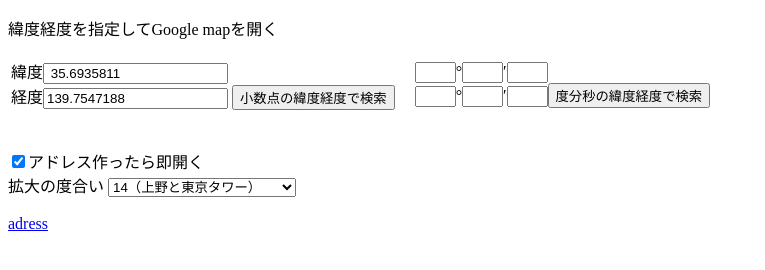
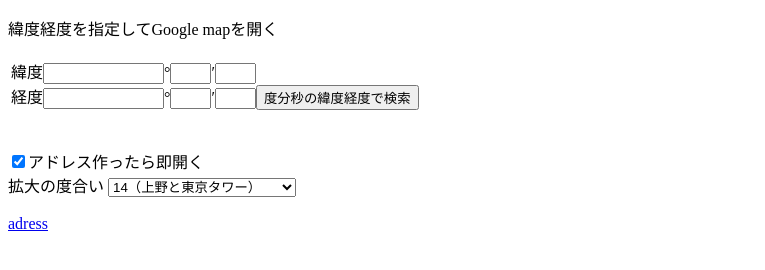
Before and after one commit to SUGAWA-Seimei/Google-lonlat, a plain HTML site: page index.html in a window 1280 px wide. Shown: the whole page, without its empty margins (0-765 px from the left). Drawn offline with Linux system fonts and the light colour scheme.

Commit message:
緯度軽度のテキストボックスを整理
緯度軽度のテキストボックスを整理

```diff
--- a/index.html
+++ b/index.html
@@ -4,19 +4,16 @@
  <meta charset="utf-8">
  <meta name="viewport" content="width=device-width">
 <title>緯度経度を指定してGoogle mapを開く</title>
+
 </head>
 
 <body>
 <p>緯度経度を指定してGoogle mapを開く</p>
 <p>
 <table><tr><td>
-緯度<input type="text" id="inputFormLat" name="inputFormLat" value=" 35.6935811" placeholder="緯度:90.0000"><br>
-経度<input type="text" id="inputFormLon" name="inputFormLon" value="139.7547188"placeholder="経度:180.0000">
-<button type="button" onclick="document.getElementById('lon').value = Number(document.getElementById('inputFormLon').value).toFixed(7);document.getElementById('lat').value = Number(document.getElementById('inputFormLat').value).toFixed(7);make_address();">小数点の緯度経度で検索</button>　</td><td>
 
-<input type="text" id="inputFormLatDo" name="inputFormLatDo" size=2>°<input type="text" id="inputFormLatHun" name="inputFormLatHun" size=2>′<input type="text" id="inputFormLatByo" name="inputFormLatByo" size=2><br>
-
-<input type="text" id="inputFormLonDo" name="inputFormLonDo" size=2>°<input type="text" id="inputFormLonHun" name="inputFormLonHun" size=2>′<input type="text" id="inputFormLonByo" name="inputFormLonByo" size=2><button type="button" onclick="document.getElementById('lon').value = (Number(document.getElementById('inputFormLonDo').value) +Number(document.getElementById('inputFormLonHun').value / 60)+ Number(document.getElementById('inputFormLonByo').value/3600)).toFixed(7);document.getElementById('lat').value = (Number(document.getElementById('inputFormLatDo').value) +Number(document.getElementById('inputFormLatHun').value / 60)+ Number(document.getElementById('inputFormLatByo').value/3600)).toFixed(7);make_address();">度分秒の緯度経度で検索</button>
+緯度<input type="text" id="inputFormLatDo" name="inputFormLatDo" size=12>°<input type="text" id="inputFormLatHun" name="inputFormLatHun" size=2>′<input type="text" id="inputFormLatByo" name="inputFormLatByo" size=2><br>
+経度<input type="text" id="inputFormLonDo" name="inputFormLonDo" size=12>°<input type="text" id="inputFormLonHun" name="inputFormLonHun" size=2>′<input type="text" id="inputFormLonByo" name="inputFormLonByo" size=2><button type="button" onclick="document.getElementById('lon').value = (Number(document.getElementById('inputFormLonDo').value) +Number(document.getElementById('inputFormLonHun').value / 60)+ Number(document.getElementById('inputFormLonByo').value/3600)).toFixed(7);document.getElementById('lat').value = (Number(document.getElementById('inputFormLatDo').value) +Number(document.getElementById('inputFormLatHun').value / 60)+ Number(document.getElementById('inputFormLatByo').value/3600)).toFixed(7);make_address();">度分秒の緯度経度で検索</button>
 
 </td></tr></table><br><br>
 <input type="checkbox" id="soku" checked="checked"><label for="soku">アドレス作ったら即開く</label>
```
